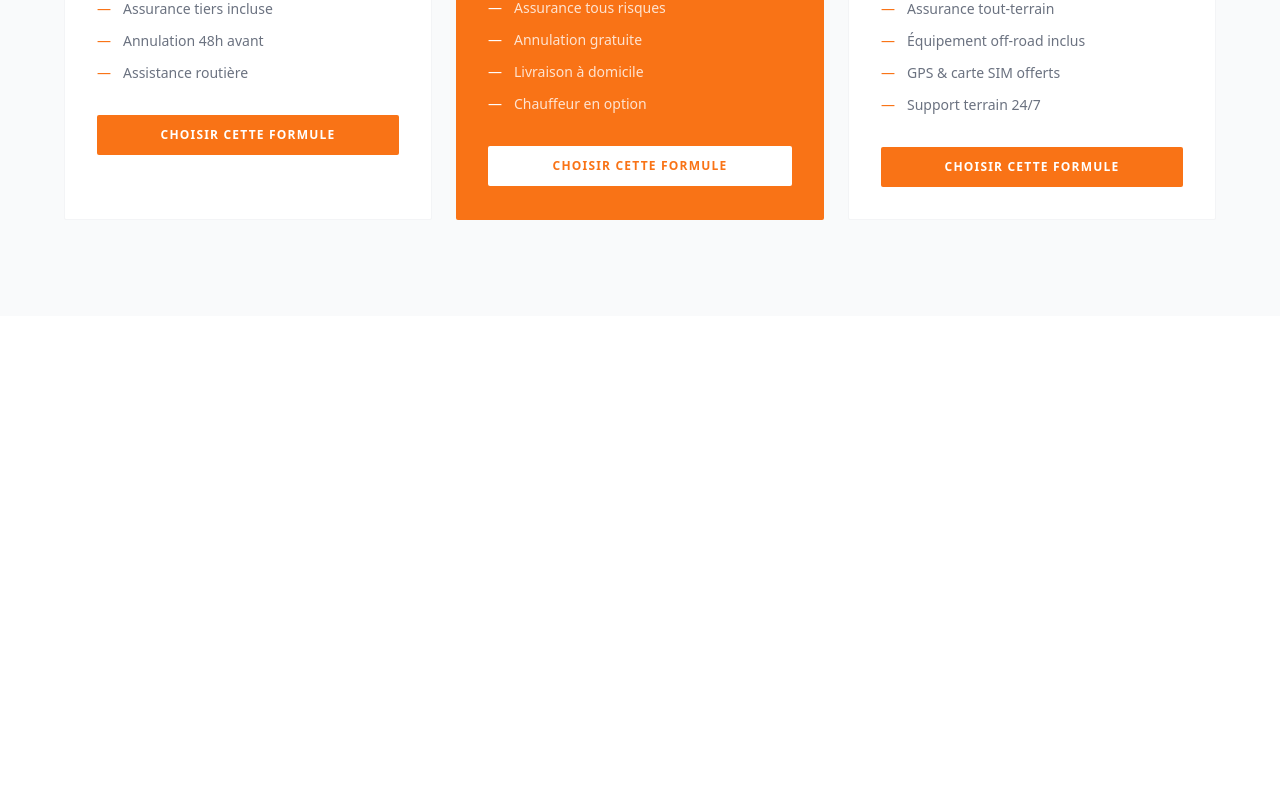
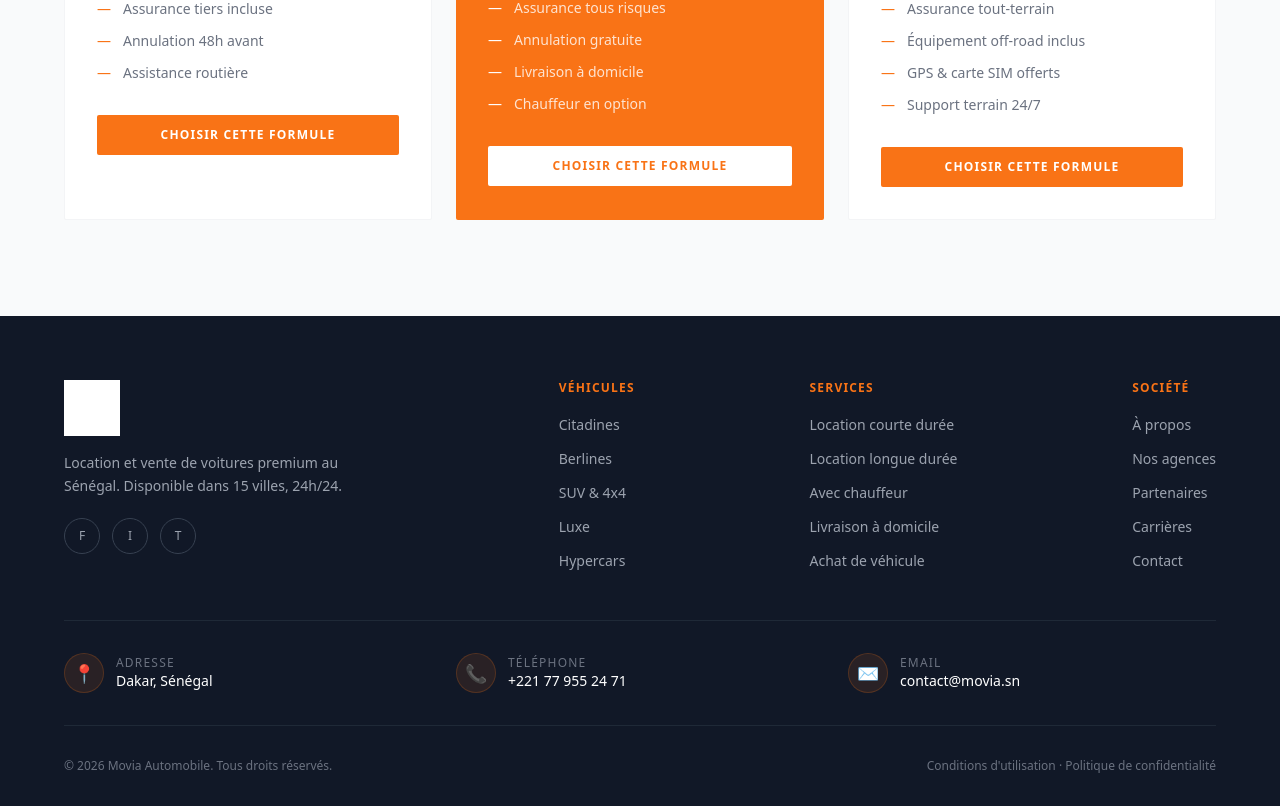
Before and after one commit to Awa730/Projet-React, a React (Vite) app: page / in a window 1280 px wide. Shown: the part 5117-5923 px from the top of the page. Before the commit the page ends 5433 px from the top, so only its background shows below. Built offline with nearby package versions, Linux system fonts and the light colour scheme.

Commit message:
feat: ajout Footer

```diff
--- /dev/null
+++ b/src/components/landing/Footer.tsx
@@ -0,0 +1,113 @@
+export default function Footer() {
+  const colonnes = [
+    {
+      titre: "Véhicules",
+      liens: ["Citadines", "Berlines", "SUV & 4x4", "Luxe", "Hypercars"],
+    },
+    {
+      titre: "Services",
+      liens: ["Location courte durée", "Location longue durée", "Avec chauffeur", "Livraison à domicile", "Achat de véhicule"],
+    },
+    {
+      titre: "Société",
+      liens: ["À propos", "Nos agences", "Partenaires", "Carrières", "Contact"],
+    },
+  ];
+
+  return (
+    <footer className="bg-gray-900 text-white">
+
+
+      <div className="px-6 md:px-[5vw] pt-16 pb-8">
+        <div className="flex flex-wrap gap-10 justify-between mb-12">
+
+
+          <div className="max-w-xs">
+            <img
+              src="/images/logo-movia.jpeg"
+              alt="Movia Automobile"
+              className="h-14 w-auto mb-4 brightness-0 invert"
+            />
+            <p className="text-gray-400 text-sm leading-relaxed">
+              Location et vente de voitures premium au Sénégal. Disponible dans 15 villes, 24h/24.
+            </p>
+
+
+            <div className="flex gap-3 mt-5">
+              {["Facebook", "Instagram", "Twitter"].map((reseau) => (
+                <button
+                  key={reseau}
+                  className="w-9 h-9 rounded-full border border-gray-700 hover:border-orange-500 hover:text-orange-500 text-gray-400 text-xs transition-all flex items-center justify-center"
+                >
+                  {reseau.slice(0, 1)}
+                </button>
+              ))}
+            </div>
+          </div>
+
+
+          {colonnes.map((col) => (
+            <div key={col.titre}>
+              <h4 className="text-xs tracking-widest uppercase text-orange-500 mb-4 font-semibold">
+                {col.titre}
+              </h4>
+              <ul className="space-y-2.5">
+                {col.liens.map((lien) => (
+                  <li key={lien}>
+                    <a
+                      href="#"
+                      className="text-gray-400 hover:text-white text-sm transition-colors"
+                    >
+                      {lien}
+                    </a>
+                  </li>
+                ))}
+              </ul>
+            </div>
+          ))}
+        </div>
+
+
+        <div className="grid grid-cols-1 md:grid-cols-3 gap-6 py-8 border-t border-gray-800 border-b mb-8">
+          <div className="flex items-center gap-3">
+            <div className="w-10 h-10 rounded-full bg-orange-500/10 border border-orange-500/20 flex items-center justify-center text-orange-500 text-lg">
+              📍
+            </div>
+            <div>
+              <p className="text-xs text-gray-500 uppercase tracking-widest">Adresse</p>
+              <p className="text-sm text-white">Dakar, Sénégal</p>
+            </div>
+          </div>
+          <div className="flex items-center gap-3">
+            <div className="w-10 h-10 rounded-full bg-orange-500/10 border border-orange-500/20 flex items-center justify-center text-orange-500 text-lg">
+              📞
+            </div>
+            <div>
+              <p className="text-xs text-gray-500 uppercase tracking-widest">Téléphone</p>
+              <p className="text-sm text-white">+221 77 955 24 71</p>
+            </div>
+          </div>
+          <div className="flex items-center gap-3">
+            <div className="w-10 h-10 rounded-full bg-orange-500/10 border border-orange-500/20 flex items-center justify-center text-orange-500 text-lg">
+              ✉️
+            </div>
+            <div>
+              <p className="text-xs text-gray-500 uppercase tracking-widest">Email</p>
+              <p className="text-sm text-white">contact@movia.sn</p>
+            </div>
+          </div>
+        </div>
+
+
+        <div className="flex flex-col md:flex-row items-center justify-between gap-3">
+          <p className="text-gray-500 text-xs">
+            © 2026 Movia Automobile. Tous droits réservés.
+          </p>
+          <p className="text-gray-500 text-xs">
+            Conditions d'utilisation · Politique de confidentialité
+          </p>
+        </div>
+      </div>
+    </footer>
+  );
+}
--- a/src/pages/LandingPage.tsx
+++ b/src/pages/LandingPage.tsx
@@ -5,6 +5,7 @@ import VehiculesSection from "../components/landing/VehiculesSection";
 import HowItWorks from "../components/landing/HowItWorks";
 import Temoignages from "../components/landing/Temoignages";
 import Offres from "../components/landing/Offres";
+import Footer from "../components/landing/Footer";
 
 export default function LandingPage() {
   return (
@@ -16,6 +17,7 @@ export default function LandingPage() {
       <HowItWorks/>
       <Temoignages/>
       <Offres/>
+      <Footer/>
     </div>
   );
 }
```
